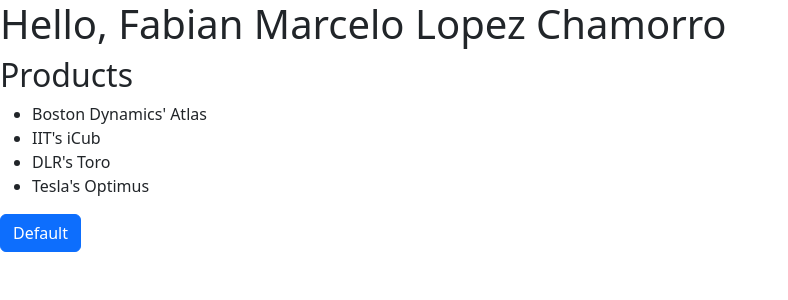
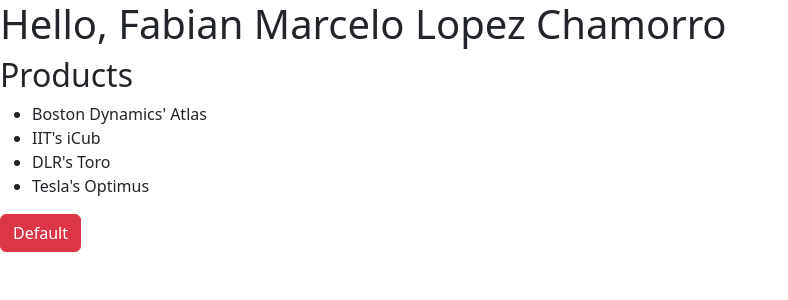
Before and after one commit to fabianlopezch/Beginning_React_Fabian_Lopez, a React (Create React App) app in the folder my_first_react_app/: page / in a window 1280 px wide. Shown: the top 300 px of the page, without its empty margins (0-788 px from the left). Built offline with nearby package versions, Linux system fonts and the light colour scheme.

Commit message:
Using a Button of class danger

```diff
--- a/my_first_react_app/src/App.js
+++ b/my_first_react_app/src/App.js
@@ -20,7 +20,7 @@
       <div>
         <h1>Hello, {this.formatName(user)}</h1>
         <Products />
-        <Button>Default</Button>
+        <Button variant="danger">Default</Button>
       </div>
     );
   }
```
